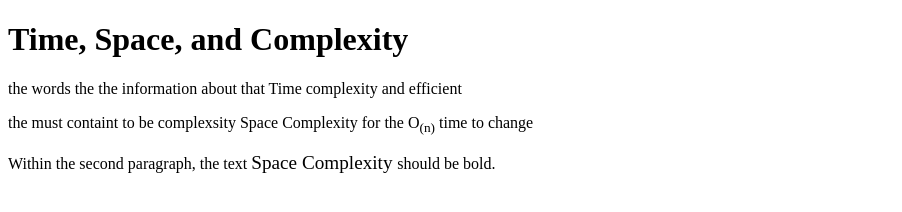
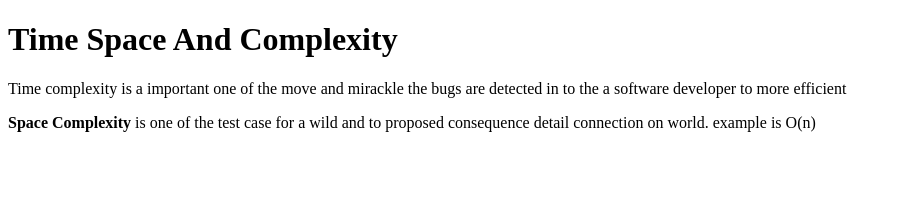
Before and after one commit to acciojob/time-and-space-complexity-BALAMURUGAN8222, a website: page main.html in a window 1280 px wide. Shown: the whole page, without its empty margins (0-902 px from the left). Drawn offline with Linux system fonts and the light colour scheme.

Commit message:
created a submission

```diff
--- a/main.html
+++ b/main.html
@@ -8,11 +8,9 @@
 
 <body>
 	<!-- the entire body must be written by student -->
-	<h1>Time, Space, and Complexity</h1>
-	<p>the words the the information about that Time complexity and efficient </p>
-  <p>the must containt to be complexsity Space Complexity for the O<SUB>(n)</SUB> time to change </p>
-	<p>Within the second paragraph, the text <big>Space Complexity </big>should be bold.
-	</p>
+	<h1>Time  Space And Complexity</h1>
+	<p>Time complexity is a important one of the move and mirackle the bugs are detected in to the a software developer to more efficient</p>
+	<P><b>Space Complexity</b> is one of the test case for a wild and to proposed consequence detail connection on world. example is O(n)</P>
 	<script type="text/javascript" src="./script.js">
 </script>
 
```
